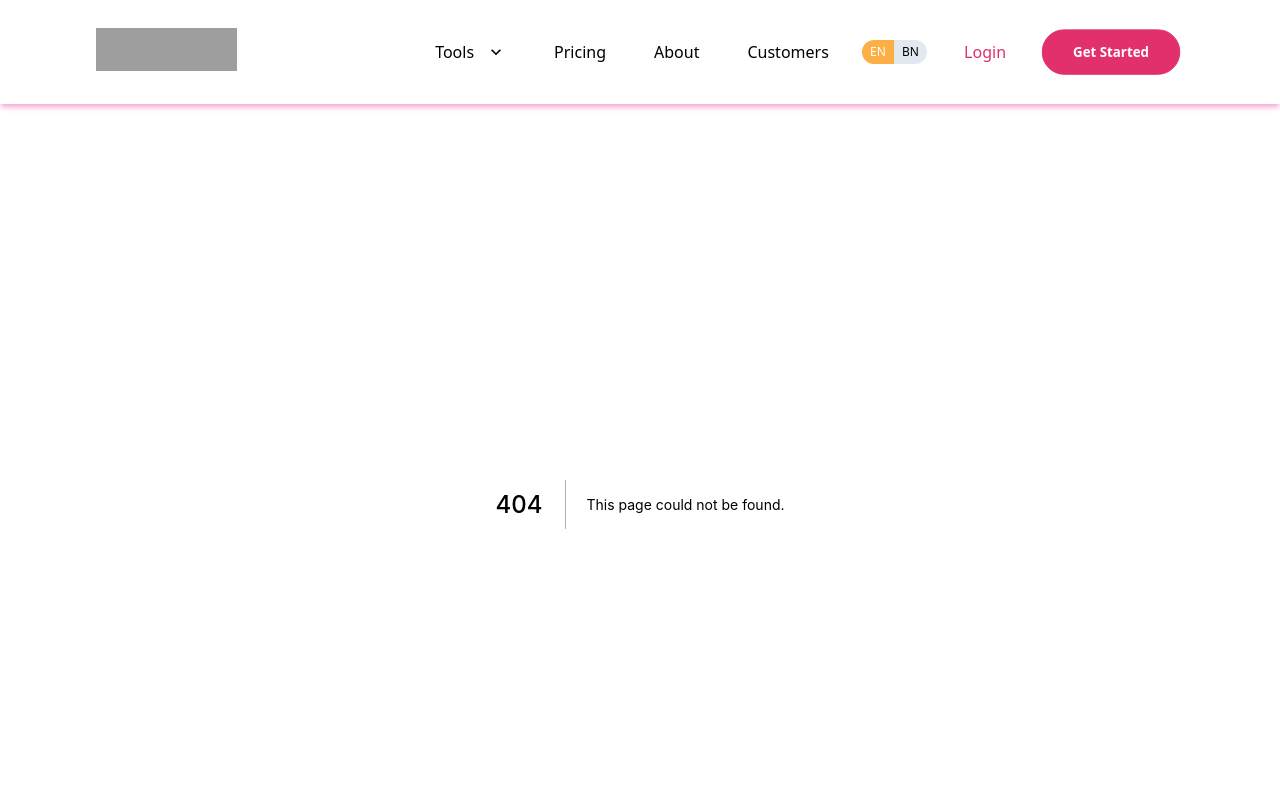
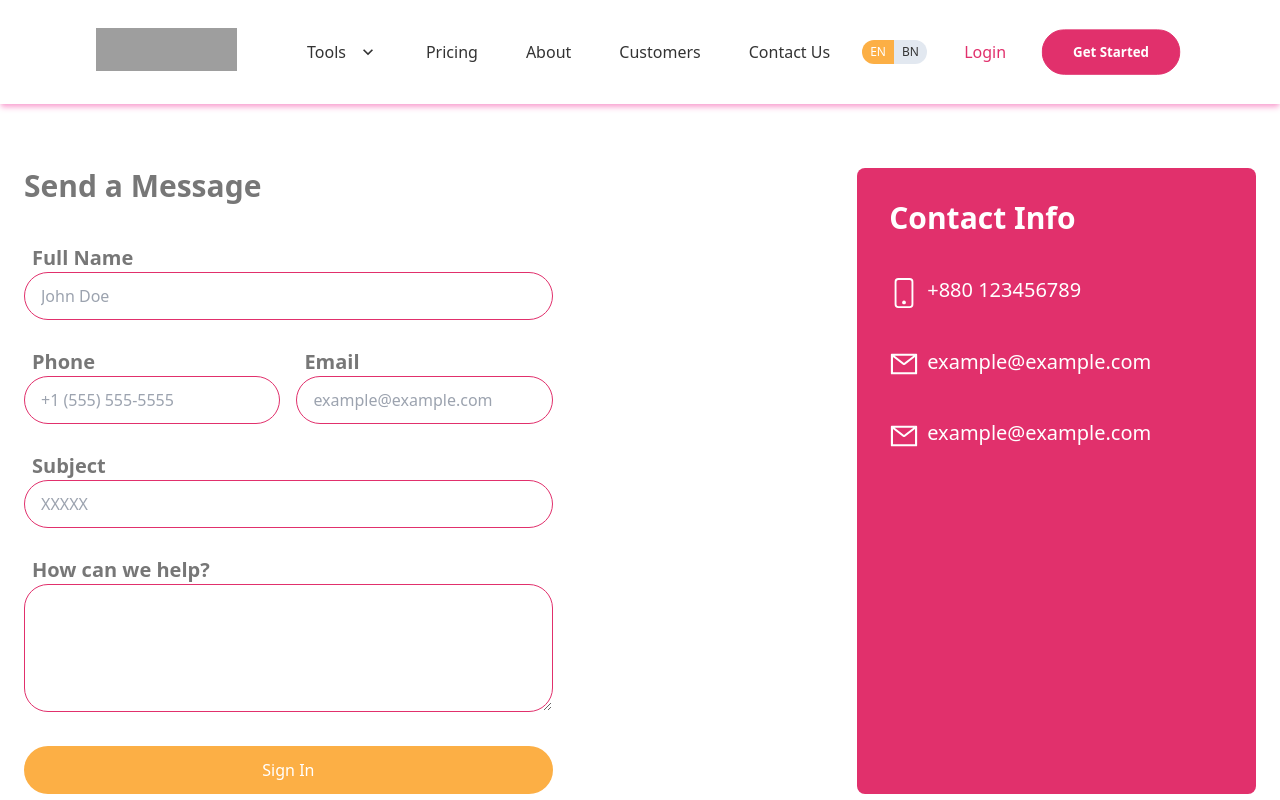
Before and after one commit to jabid-19/BoostMe, a Next.js app: page /contact in a window 1280 px wide. Before the commit this address had no page. Shown: the top 800 px of the page. Built offline with nearby package versions, Linux system fonts and the light colour scheme.

Commit message:
contact page created

```diff
--- /dev/null
+++ b/components/ContactUs/Main.jsx
@@ -0,0 +1,120 @@
+import React from 'react'
+import { useForm } from 'react-hook-form'
+import { AiOutlineMail } from 'react-icons/ai'
+import { BsPhone } from 'react-icons/bs'
+const ContactUsMain = () => {
+  const {
+    register,
+    handleSubmit,
+    formState: { errors },
+  } = useForm()
+
+  const onSubmit = (data) => {
+    console.log(data)
+  }
+  return (
+    <div className="relative w-full">
+      <div className="w-auto mx-6 mt-12 lg:min-h-[85vh] lg:mt-16 2xl:w-[1400px] 2xl:mx-auto">
+        <div className="flex flex-col w-full gap-10 lg:flex-row">
+          <div className="w-[90%] mx-auto flex flex-col justify-center item-center lg:w-2/3 ">
+            <h1 className="text-3xl text-neutral font-bold">Send a Message</h1>
+            <form onSubmit={handleSubmit(onSubmit)} className="mt-10 lg:w-2/3 ">
+              <div className="mb-5">
+                <label className="text-xl font-semibold text-neutral pl-2 mb-4">Full Name</label>
+                <input
+                  name="name"
+                  placeholder="John Doe"
+                  type="text"
+                  {...register('name', { required: 'Name is required' })}
+                  className="input input-bordered input-primary bg-transparent rounded-full w-full min-w-xs"
+                />
+                <div className="text-error text-xs font-bold pl-2 pt-2">{errors.name?.message}</div>
+              </div>
+              <div className="mb-5 flex gap-4">
+                <div className="w-1/2">
+                  <label className="text-xl font-semibold text-neutral pl-2">Phone</label>
+                  <input
+                    name="phone"
+                    placeholder="+1 (555) 555-5555"
+                    type="tel"
+                    {...register('phone', { required: 'Phone Number is required' })}
+                    className="input input-bordered input-primary bg-transparent rounded-full w-full min-w-xs"
+                  />
+                  <div className="text-error text-xs font-bold pl-2 pt-2">
+                    {errors.phone?.message}
+                  </div>
+                </div>
+                <div className="w-1/2">
+                  <label className="text-xl font-semibold text-neutral pl-2">Email</label>
+                  <input
+                    name="email"
+                    placeholder="example@example.com"
+                    type="email"
+                    {...register('email', { required: 'Email is required' })}
+                    className="input input-bordered input-primary bg-transparent rounded-full w-full min-w-xs"
+                  />
+                  <div className="text-error text-xs font-bold pl-2 pt-2">
+                    {errors.email?.message}
+                  </div>
+                </div>
+              </div>
+              <div className="mb-5">
+                <label className="text-xl font-semibold text-neutral pl-2">Subject</label>
+                <input
+                  name="subject"
+                  placeholder="XXXXX"
+                  type="text"
+                  {...register('subject', { required: 'Subject is required' })}
+                  className="input input-bordered input-primary bg-transparent rounded-full w-full min-w-xs"
+                />
+                <div className="text-error text-xs font-bold pl-2 pt-2">
+                  {errors.subject?.message}
+                </div>
+              </div>
+              <div className="mb-5">
+                <label className="text-xl font-semibold text-neutral pl-2">How can we help?</label>
+                <textarea
+                  name="details"
+                  type="text"
+                  {...register('details', { required: 'Details is required' })}
+                  className="input input-bordered input-primary h-32 bg-transparent rounded-3xl border-primary w-full min-w-xs px-4 py-4"
+                />
+                <div className="text-error text-xs font-bold pl-2 pt-2">
+                  {errors.details?.message}
+                </div>
+              </div>
+              <input
+                className="input bg-secondary hover:bg-orange-400 py-1.5 w-full min-w-xs normal-case text-white rounded-full cursor-pointer"
+                type="submit"
+                value="Sign In"
+              />
+            </form>
+          </div>
+          <div className="w-[95%] mx-auto flex flex-col bg-primary rounded-lg p-8 lg:w-1/3">
+            <h1 className="text-3xl text-white font-bold">Contact Info</h1>
+            <div className="text-white mt-10">
+              <BsPhone className="inline-block mr-2" size={30} />
+              <a href="tel:+880 123456789" className="text-xl">
+                +880 123456789
+              </a>
+            </div>
+            <div className="text-white mt-10">
+              <AiOutlineMail className="inline-block mr-2" size={30} />
+              <a href="mailto:example@example.com" className="text-xl">
+                example@example.com
+              </a>
+            </div>
+            <div className="text-white mt-10">
+              <AiOutlineMail className="inline-block mr-2" size={30} />
+              <a href="mailto:example@example.com" className="text-xl">
+                example@example.com
+              </a>
+            </div>
+          </div>
+        </div>
+      </div>
+    </div>
+  )
+}
+
+export default ContactUsMain
--- a/components/Shared/Navbar.js
+++ b/components/Shared/Navbar.js
@@ -74,6 +74,11 @@ const Navbar = () => {
                 <a>Customers</a>
               </Link>
             </li>
+            <li>
+              <Link href="/contact">
+                <a>Contact Us</a>
+              </Link>
+            </li>
             <div className="btn-group md:min-w-[70px] my-4 ml-4">
               <button
                 className={
@@ -94,39 +99,6 @@ const Navbar = () => {
                 BN
               </button>
             </div>
-            {/* <li tabIndex="0">
-              <a>
-                <p>Jhon Doe</p>
-                <div className="avatar placeholder">
-                  <div className="bg-primary-focus text-neutral-content rounded-full w-12 h-12">
-                    <span>JD</span>
-                  </div>
-                </div>
-                <svg
-                  className="fill-current"
-                  xmlns="http://www.w3.org/2000/svg"
-                  width="24"
-                  height="24"
-                  viewBox="0 0 24 24">
-                  <path d="M8.59,16.58L13.17,12L8.59,7.41L10,6L16,12L10,18L8.59,16.58Z" />
-                </svg>
-              </a>
-              <ul className="p-2 bg-white">
-                <li>
-                  <a href="publishing">Publishing</a>
-                </li>
-                <li>
-                  <Link href="/engagement">
-                    <a>Engagement</a>
-                  </Link>
-                </li>
-                <li>
-                  <Link href="/start-page">
-                    <a>Start Page</a>
-                  </Link>
-                </li>
-              </ul>
-            </li> */}
             <li>
               <Link href="login">
                 <a>Login</a>
@@ -192,6 +164,11 @@ const Navbar = () => {
               <a>Customers</a>
             </Link>
           </li>
+           <li className="mr-4">
+              <Link href="/contact">
+                <a>Contact Us</a>
+              </Link>
+            </li>
         </ul>
       </div>
       <div className="navbar-end hidden lg:flex">
@@ -216,41 +193,6 @@ const Navbar = () => {
               BN
             </button>
           </div>
-          {/* <li tabIndex="0">
-            <a>
-              <p>Jhon Doe</p>
-              <div className="avatar placeholder">
-                <div className="bg-primary-focus text-neutral-content rounded-full w-12 h-12">
-                  <span>JD</span>
-                </div>
-              </div>
-              <svg
-                className="fill-current"
-                xmlns="http://www.w3.org/2000/svg"
-                width="20"
-                height="20"
-                viewBox="0 0 24 24">
-                <path d="M7.41,8.58L12,13.17L16.59,8.58L18,10L12,16L6,10L7.41,8.58Z" />
-              </svg>
-            </a>
-            <ul className="p-2 bg-white">
-              <li>
-                <a className="px-10" href="publishing">
-                  Publishing
-                </a>
-              </li>
-              <li>
-                <Link href="/engagement">
-                  <a className="px-10">Engagement</a>
-                </Link>
-              </li>
-              <li>
-                <Link href="/start-page">
-                  <a className="px-10">Start Page</a>
-                </Link>
-              </li>
-            </ul>
-          </li> */}
           <li className="text-primary mr-4">
             <Link href="login">
               <a>Login</a>
--- a/package.json
+++ b/package.json
@@ -14,6 +14,7 @@
     "next": "12.2.2",
     "react": "18.2.0",
     "react-dom": "18.2.0",
+    "react-hook-form": "^7.34.0",
     "react-icons": "^4.4.0",
     "react-slick": "^0.29.0",
     "slick-carousel": "^1.8.1"
--- /dev/null
+++ b/pages/contact.jsx
@@ -0,0 +1,17 @@
+import Head from 'next/head'
+import React from 'react'
+import ContactUsMain from '../components/ContactUs/Main'
+const contact = () => {
+  return (
+    <div>
+      <Head>
+        <title>Boost ME | Contact Us</title>
+        <meta name="description" content="Boost Me Contact Us Page" />
+        <link rel="icon" href="/favicon.ico" />
+      </Head>
+      <ContactUsMain />
+    </div>
+  )
+}
+
+export default contact
--- a/tailwind.config.js
+++ b/tailwind.config.js
@@ -10,6 +10,7 @@ module.exports = {
           primary: '#E1306C',
           secondary: '#FCAF45',
           neutral: '#777777',
+          error: '#e12147',
           'base-100': '#ffffff',
         },
       },
```
Also changed, not shown: 1 other file (tests, documents, lock files or other folders).
